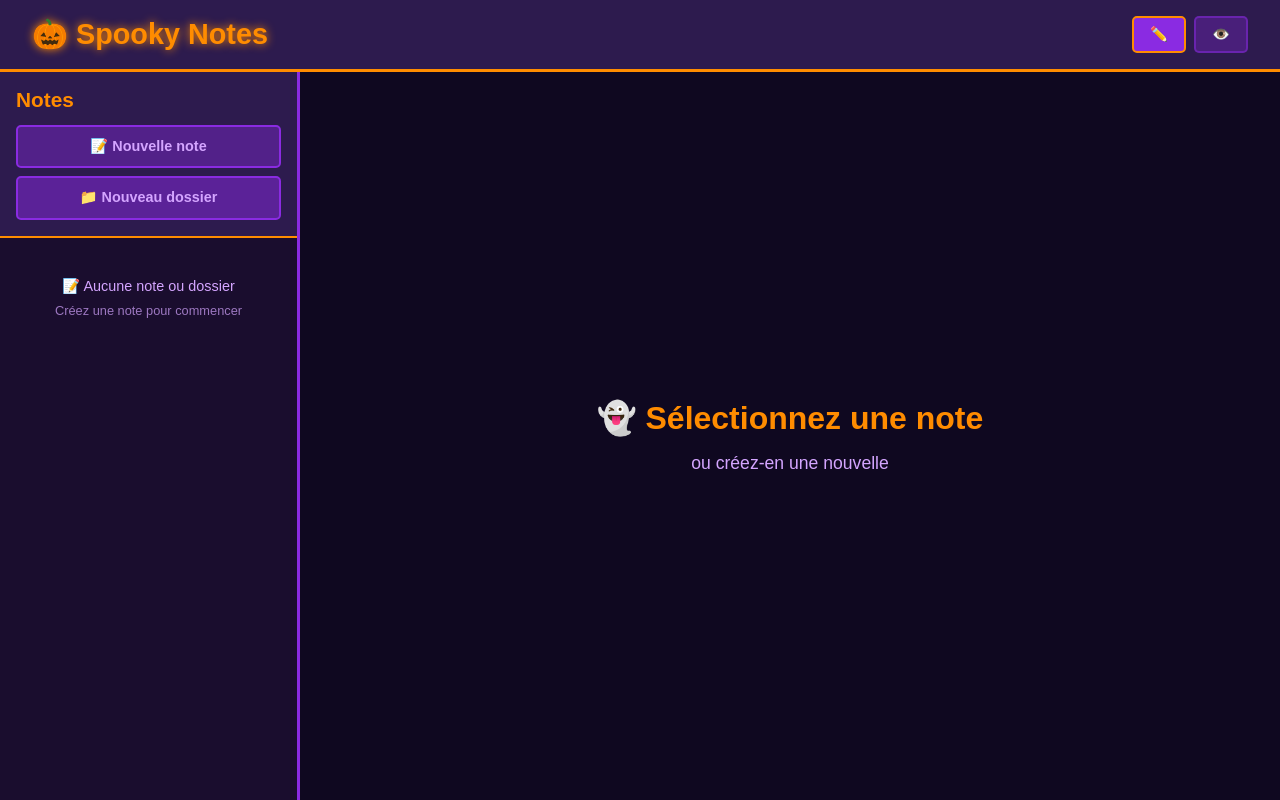
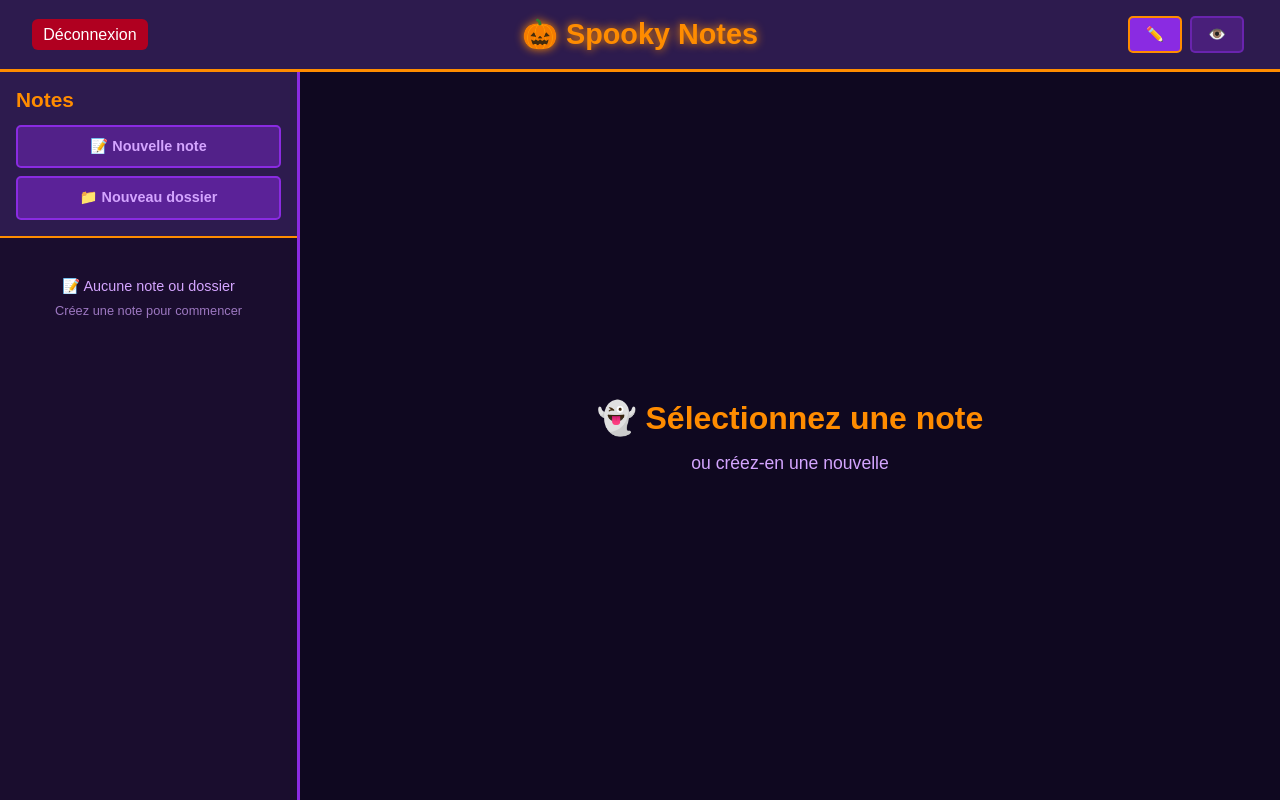
Before and after one commit to TshiGabrielle/AEMT_React_Examen2026, a React (Vite) app: page /app in a window 1280 px wide. Built offline with nearby package versions, Linux system fonts and the light colour scheme.

Commit message:
ajout btn déconnexion

```diff
--- a/src/features/notes/layouts/NotesLayout.tsx
+++ b/src/features/notes/layouts/NotesLayout.tsx
@@ -4,6 +4,8 @@ import { useFolders } from '../../../services/FoldersService.js';
 import { NotesSidebar } from '../components/NotesSidebar.js';
 import { NotesEditor } from '../components/NotesEditor.js';
 import { EmptyState } from '../components/EmptyState.js';
+import { useNavigate } from 'react-router-dom';
+import { AuthService } from '../../../services/AuthService.js';
 
 export function NotesLayout() {
   const {
@@ -26,6 +28,8 @@ export function NotesLayout() {
   const [title, setTitle] = useState('');
   const [content, setContent] = useState('');
   const [error, setError] = useState<string | null>(null);
+
+  const navigate = useNavigate();
 
   useEffect(() => {
     if (selectedNote) {
@@ -67,15 +71,57 @@ export function NotesLayout() {
     }
   };
 
+    function handleLogout() {
+    AuthService.logout();
+    navigate('/auth/login');
+  }
+
   return (
     <div className="app">
-      <header className="header">
-        <h1>🎃 Spooky Notes</h1>
-        <div className="mode-toggle">
-          <button className={isEditMode ? 'active' : ''} onClick={() => setIsEditMode(true)}>✏️</button>
-          <button className={!isEditMode ? 'active' : ''} onClick={() => setIsEditMode(false)}>👁️</button>
+      <header className="header" style={{ display: 'flex', alignItems: 'center' }}>
+
+        {/* Gauche : déconnexion */}
+        <div style={{ width: '120px' }}>
+          <button
+            onClick={handleLogout}
+            style={{
+              background: '#b00020',
+              color: 'white',
+              border: 'none',
+              padding: '0.4rem 0.7rem',
+              borderRadius: '6px',
+              cursor: 'pointer'
+            }}
+          >
+            Déconnexion
+          </button>
         </div>
+
+        {/* Centre : titre */}
+        <h1 style={{ margin: 0, textAlign: 'center', flex: 1 }}>
+          🎃 Spooky Notes
+        </h1>
+
+        {/* Droite : modes */}
+        <div className="mode-toggle" style={{ width: '120px', textAlign: 'right' }}>
+          <button
+            className={isEditMode ? 'active' : ''}
+            onClick={() => setIsEditMode(true)}
+          >
+            ✏️
+          </button>
+
+          <button
+            className={!isEditMode ? 'active' : ''}
+            onClick={() => setIsEditMode(false)}
+          >
+            👁️
+          </button>
+        </div>
+
       </header>
+
+
 
       {error && (
         <div style={{
```
